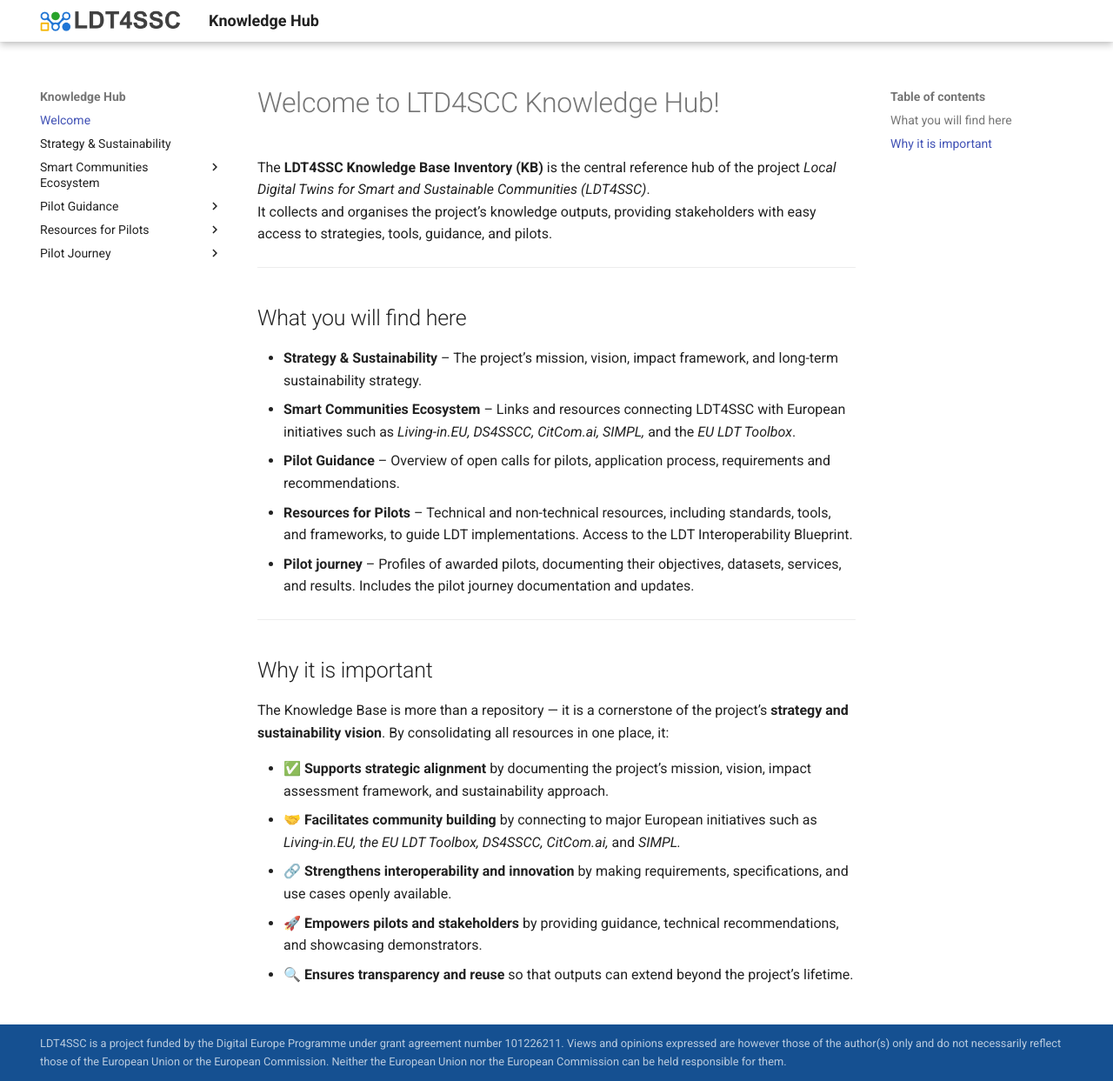
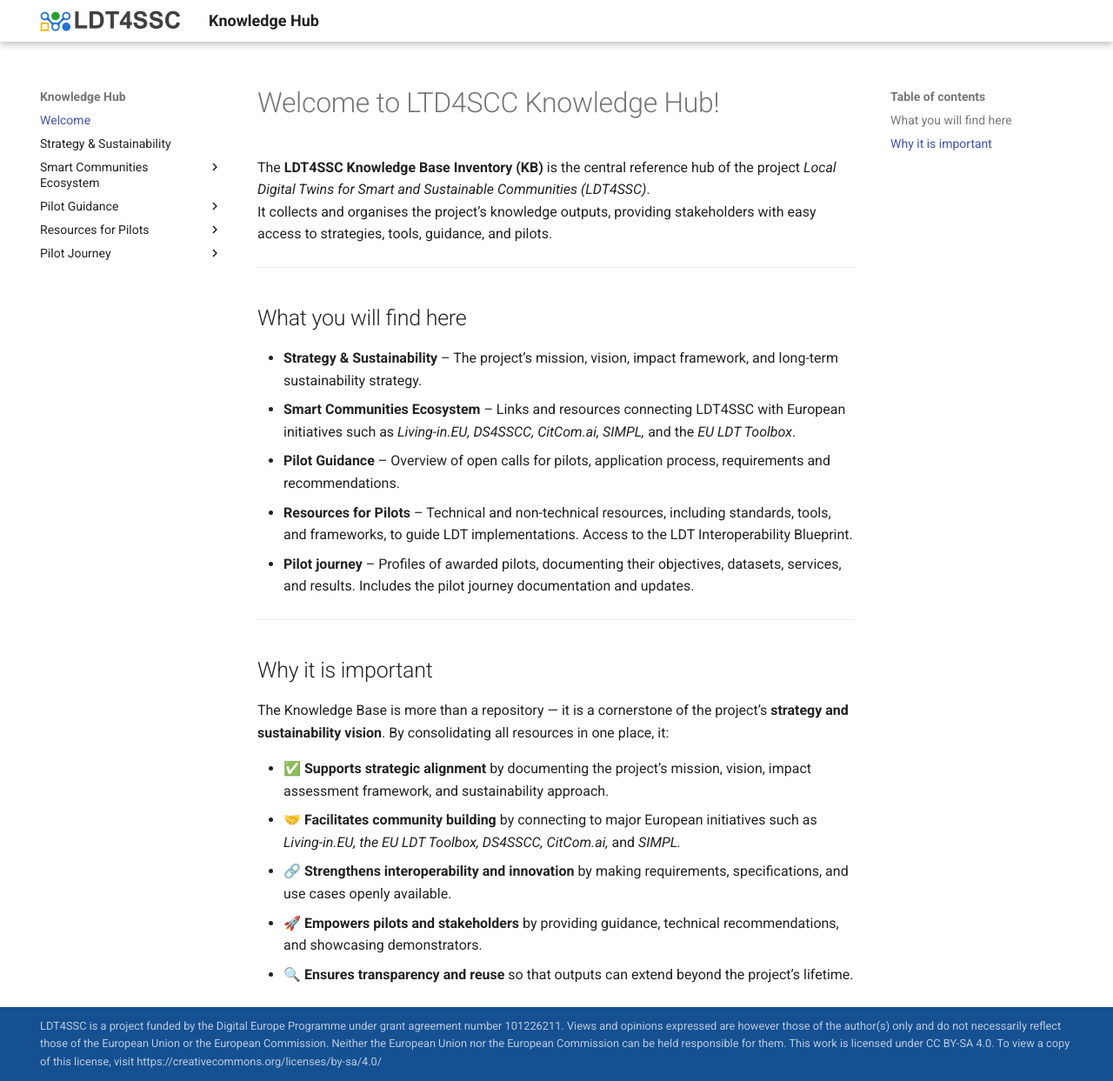
Before and after one commit to ldt4ssc/ldt4ssc.github.io, an MkDocs documentation site: the page built from docs/index.md, in a window 1280 px wide and 1243 px high. Shown: the whole window at 87% size. Built offline with MkDocs 1.6.1 and Material for MkDocs 9.7.7, drawn with Linux system fonts in a browser that asks for light colours.

Commit message:
add: licensing

```diff
--- a/mkdocs.yml
+++ b/mkdocs.yml
@@ -116,3 +116,5 @@
 
 
 copyright: LDT4SSC is a project funded by the Digital Europe Programme under grant agreement number 101226211. Views and opinions expressed are however those of the author(s) only and do not necessarily reflect those of the European Union or the European Commission. Neither the European Union nor the European Commission can be held responsible for them.
+
+    This work is licensed under CC BY-SA 4.0. To view a copy of this license, visit https://creativecommons.org/licenses/by-sa/4.0/
```
